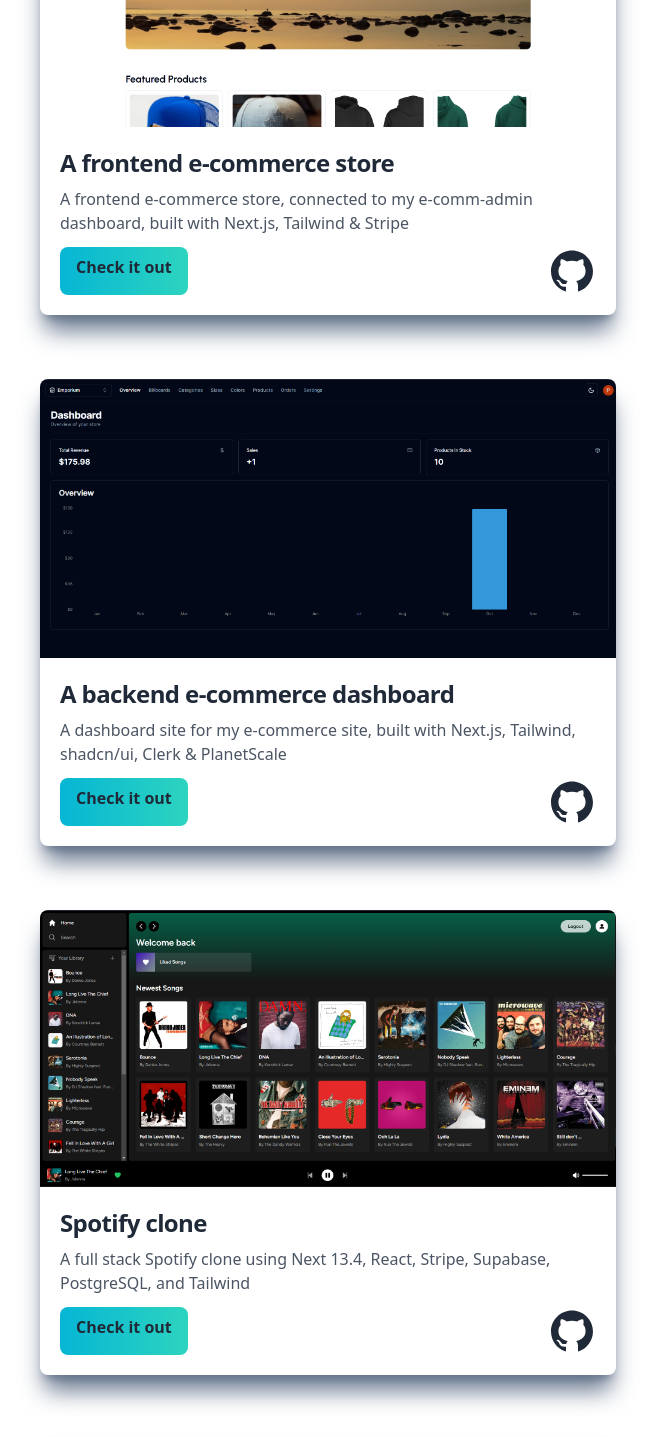
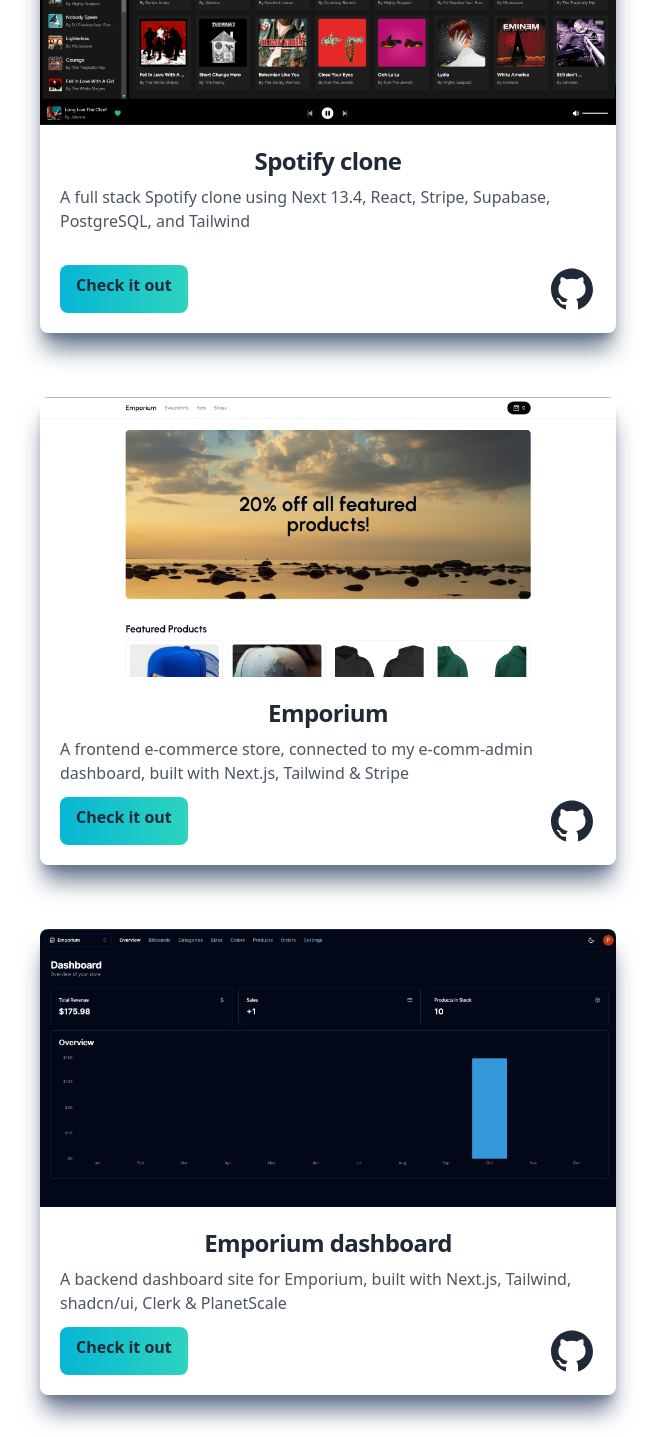
Before and after one commit to pjleb90/portfolio, a Next.js app: page /projects in a window 1280 px wide. Shown: the part 1040-2477 px from the top of the page, without its empty margins (0-661 px from the left). Built offline with nearby package versions, Linux system fonts and the light colour scheme.

Commit message:
UX/UI improvements for the Projects page

```diff
--- a/app/projects/page.tsx
+++ b/app/projects/page.tsx
@@ -17,9 +17,7 @@
                 <Image priority={true} className="rounded-t-lg" src="/images/web1.png" alt="A image of a Airbnb clone" width={1000} height={500}/>
             </a>
             <div className="p-5">
-                <a href="https://rental-app-ebon.vercel.app/" target="blank" rel="noopener noreferrer">
                     <h5 className="mb-2 text-2xl font-bold text-center tracking-tight text-gray-800 dark:text-teal-500">Airbnb clone</h5>
-                </a>
                 <p className="mb-3 font-medium text-gray-600 dark:text-teal-500">A full stack Airbnb clone built with Next.js 13, React, Tailwind, Prisma, MongoDB, and NextAuth</p>
                 <div style={{ display: 'flex', justifyContent: 'space-between' }}>
                   <Link href="https://rental-app-ebon.vercel.app/" target="blank" rel="noopener noreferrer"
@@ -30,7 +28,29 @@
                   >
                     Check it out
                   </Link>
-                  <Link href="https://github.com/pjleb90/airbnb" target="blank" rel="noopener noreferrer" className="text-gray-800 dark:text-teal-500">
+                  <Link href="https://github.com/pjleb90/airbnb" target="blank" rel="noopener noreferrer" className="text-gray-800 hover:text-teal-500 dark:text-teal-500 dark:hover:text-white">
+                    <AiFillGithub className="h-[3rem] w-[3rem]" style={{ display: 'inline' }}/>
+                  </Link>
+                </div>
+            </div>
+          </div>
+          <div className="max-w-xl xl:max-w-xl 2xl:max-w-3xl bg-white rounded-lg shadow-xl shadow-slate-500 dark:bg-gray-800 dark:shadow-teal-500">
+            <a href="https://music-player-blush-ten.vercel.app/" target="blank" rel="noopener noreferrer">
+                <Image className="rounded-t-lg" src="/images/web2.png" alt="A picture of a Spotify clone" width={1000} height={500}/>
+            </a>
+            <div className="p-5">
+                    <h5 className="mb-2 text-2xl font-bold text-center tracking-tight text-gray-800 dark:text-teal-500">Spotify clone</h5>
+                <p className="mb-3 font-medium text-gray-600 dark:text-teal-500 pb-5">A full stack Spotify clone using Next 13.4, React, Stripe, Supabase, PostgreSQL, and Tailwind</p>
+                <div style={{ display: 'flex', justifyContent: 'space-between' }}>
+                  <Link href="https://music-player-blush-ten.vercel.app/" target="blank" rel="noopener noreferrer"
+                    className="bg-gradient-to-r from-cyan-500 to-teal-400 text-gray-800
+                      dark:text-grey-800 focus:ring-4 focus:outline-none rounded-lg px-4 py-2
+                      text-center font-bold mr-3 md:mr-0 dark:bg-blue-600 dark:hover:bg-blue-700"
+                      style={{ display: 'inline' }}
+                  >
+                    Check it out
+                  </Link>
+                  <Link href="https://github.com/pjleb90/spotify" target="blank" rel="noopener noreferrer" className="text-gray-800 hover:text-teal-500 dark:text-teal-500 dark:hover:text-white">
                     <AiFillGithub className="h-[3rem] w-[3rem]" style={{ display: 'inline' }}/>
                   </Link>
                 </div>
@@ -41,9 +61,7 @@
                 <Image className="rounded-t-lg" src="/images/web4.png" alt="A image of an e-commerce store front" width={1000} height={500}/>
             </a>
             <div className="p-5">
-                <a href="https://e-comm-store-chi.vercel.app/" target="blank" rel="noopener noreferrer">
-                    <h5 className="mb-2 text-2xl font-bold tracking-tight text-gray-800 dark:text-teal-500">A frontend e-commerce store</h5>
-                </a>
+                    <h5 className="mb-2 text-2xl font-bold text-center tracking-tight text-gray-800 dark:text-teal-500">Emporium</h5>
                 <p className="mb-3 font-medium text-gray-600 dark:text-teal-500">A frontend e-commerce store, connected to my e-comm-admin dashboard, built with Next.js, Tailwind & Stripe</p>
                 <div style={{ display: 'flex', justifyContent: 'space-between' }}>
                   <Link href="https://e-comm-store-chi.vercel.app/" target="blank" rel="noopener noreferrer"
@@ -54,7 +72,7 @@
                   >
                     Check it out
                   </Link>
-                  <Link href="https://github.com/pjleb90/e-comm-store" target="blank" rel="noopener noreferrer" className="text-gray-800 dark:text-teal-500">
+                  <Link href="https://github.com/pjleb90/e-comm-store" target="blank" rel="noopener noreferrer" className="text-gray-800 hover:text-teal-500 dark:text-teal-500 dark:hover:text-white">
                     <AiFillGithub className="h-[3rem] w-[3rem]" style={{ display: 'inline' }}/>
                   </Link>
                 </div>
@@ -65,10 +83,8 @@
                 <Image className="rounded-t-lg" src="/images/web3.png" alt="A image of an e-commerce dashboard" width={1000} height={500}/>
             </a>
             <div className="p-5">
-                <a href="https://e-comm-dashboard-five.vercel.app" target="blank" rel="noopener noreferrer">
-                    <h5 className="mb-2 text-2xl font-bold tracking-tight text-gray-800 dark:text-teal-500">A backend e-commerce dashboard</h5>
-                </a>
-                <p className="mb-3 font-medium text-gray-600 dark:text-teal-500">A dashboard site for my e-commerce site, built with Next.js, Tailwind, shadcn/ui, Clerk & PlanetScale</p>
+                    <h5 className="mb-2 text-2xl font-bold text-center tracking-tight text-gray-800 dark:text-teal-500">Emporium dashboard</h5>
+                <p className="mb-3 font-medium text-gray-600 dark:text-teal-500">A backend dashboard site for Emporium, built with Next.js, Tailwind, shadcn/ui, Clerk & PlanetScale</p>
                 <div style={{ display: 'flex', justifyContent: 'space-between' }}>
                   <Link href="https://e-comm-dashboard-five.vercel.app" target="blank" rel="noopener noreferrer"
                     className="bg-gradient-to-r from-cyan-500 to-teal-400 text-gray-800
@@ -78,31 +94,7 @@
                   >
                     Check it out
                   </Link>
-                  <Link href="https://github.com/pjleb90/e-comm-admin" target="blank" rel="noopener noreferrer" className="text-gray-800 dark:text-teal-500">
-                    <AiFillGithub className="h-[3rem] w-[3rem]" style={{ display: 'inline' }}/>
-                  </Link>
-                </div>
-            </div>
-          </div>
-          <div className="max-w-xl xl:max-w-xl 2xl:max-w-3xl bg-white rounded-lg shadow-xl shadow-slate-500 dark:bg-gray-800 dark:shadow-teal-500">
-            <a href="https://music-player-blush-ten.vercel.app/" target="blank" rel="noopener noreferrer">
-                <Image className="rounded-t-lg" src="/images/web2.png" alt="A picture of a Spotify clone" width={1000} height={500}/>
-            </a>
-            <div className="p-5">
-                <a href="https://music-player-blush-ten.vercel.app/" target="blank" rel="noopener noreferrer">
-                    <h5 className="mb-2 text-2xl font-bold tracking-tight text-gray-800 dark:text-teal-500">Spotify clone</h5>
-                </a>
-                <p className="mb-3 font-medium text-gray-600 dark:text-teal-500">A full stack Spotify clone using Next 13.4, React, Stripe, Supabase, PostgreSQL, and Tailwind</p>
-                <div style={{ display: 'flex', justifyContent: 'space-between' }}>
-                  <Link href="https://music-player-blush-ten.vercel.app/" target="blank" rel="noopener noreferrer"
-                    className="bg-gradient-to-r from-cyan-500 to-teal-400 text-gray-800
-                      dark:text-grey-800 focus:ring-4 focus:outline-none rounded-lg px-4 py-2
-                      text-center font-bold mr-3 md:mr-0 dark:bg-blue-600 dark:hover:bg-blue-700"
-                      style={{ display: 'inline' }}
-                  >
-                    Check it out
-                  </Link>
-                  <Link href="https://github.com/pjleb90/spotify" target="blank" rel="noopener noreferrer" className="text-gray-800 dark:text-teal-500">
+                  <Link href="https://github.com/pjleb90/e-comm-admin" target="blank" rel="noopener noreferrer" className="text-gray-800 hover:text-teal-500 dark:text-teal-500 dark:hover:text-white">
                     <AiFillGithub className="h-[3rem] w-[3rem]" style={{ display: 'inline' }}/>
                   </Link>
                 </div>
@@ -113,9 +105,7 @@
                 <Image className="rounded-t-lg" src="/images/web5.png" alt="A SaaS, AI site" width={1000} height={500}/>
             </a>
             <div className="p-5">
-                <a href="https://saas-ai-blush.vercel.app/" target="blank" rel="noopener noreferrer">
-                    <h5 className="mb-2 text-2xl font-bold tracking-tight text-gray-800 dark:text-teal-500">A software-as-a-service, AI generation site </h5>
-                </a>
+                    <h5 className="mb-2 text-2xl font-bold text-center tracking-tight text-gray-800 dark:text-teal-500">Oracle</h5>
                 <p className="mb-3 font-medium text-gray-600 dark:text-teal-500">A SaaS AI Platform built with Next.js 13, React, Tailwind, shadcn/ui, Prisma, and Stripe</p>
                 <div style={{ display: 'flex', justifyContent: 'space-between' }}>
                   <Link href="https://saas-ai-blush.vercel.app/" target="blank" rel="noopener noreferrer"
@@ -126,7 +116,7 @@
                   >
                     Check it out
                   </Link>
-                  <Link href="https://github.com/pjleb90/SaaS-AI" target="blank" rel="noopener noreferrer" className="text-gray-800 dark:text-teal-500">
+                  <Link href="https://github.com/pjleb90/SaaS-AI" target="blank" rel="noopener noreferrer" className="text-gray-800 hover:text-teal-500 dark:text-teal-500 dark:hover:text-white">
                     <AiFillGithub className="h-[3rem] w-[3rem]" style={{ display: 'inline' }}/>
                   </Link>
                 </div>
@@ -137,10 +127,8 @@
                 <Image className="rounded-t-lg" src="/images/web6.png" alt="A commercial landscaping website" width={1000} height={500}/>
             </a>
             <div className="p-5">
-                <a href="https://landscaping-temp.vercel.app/" target="blank" rel="noopener noreferrer">
-                    <h5 className="mb-2 text-2xl font-bold tracking-tight text-gray-800 dark:text-teal-500">A commercial landscaping site</h5>
-                </a>
-                <p className="mb-3 font-medium text-gray-600 dark:text-teal-500">A commercial landscaping site built with Next.js, shadcn/ui & Tailwind </p>
+                    <h5 className="mb-2 text-2xl font-bold text-center tracking-tight text-gray-800 dark:text-teal-500">Greater Landscaping</h5>
+                <p className="mb-3 font-medium text-gray-600 dark:text-teal-500 pb-6">A commercial landscaping site built with Next.js, shadcn/ui & Tailwind </p>
                 <div style={{ display: 'flex', justifyContent: 'space-between' }}>
                   <Link href="https://landscaping-temp.vercel.app/" target="blank" rel="noopener noreferrer"
                     className="bg-gradient-to-r from-cyan-500 to-teal-400 text-gray-800
@@ -150,7 +138,7 @@
                   >
                     Check it out
                   </Link>
-                  <Link href="https://github.com/pjleb90/landscaping-temp" target="blank" rel="noopener noreferrer" className="text-gray-800 dark:text-teal-500">
+                  <Link href="https://github.com/pjleb90/landscaping-temp" target="blank" rel="noopener noreferrer" className="text-gray-800 hover:text-teal-500 dark:text-teal-500 dark:hover:text-white">
                     <AiFillGithub className="h-[3rem] w-[3rem]" style={{ display: 'inline' }}/>
                   </Link>
                 </div>
```
